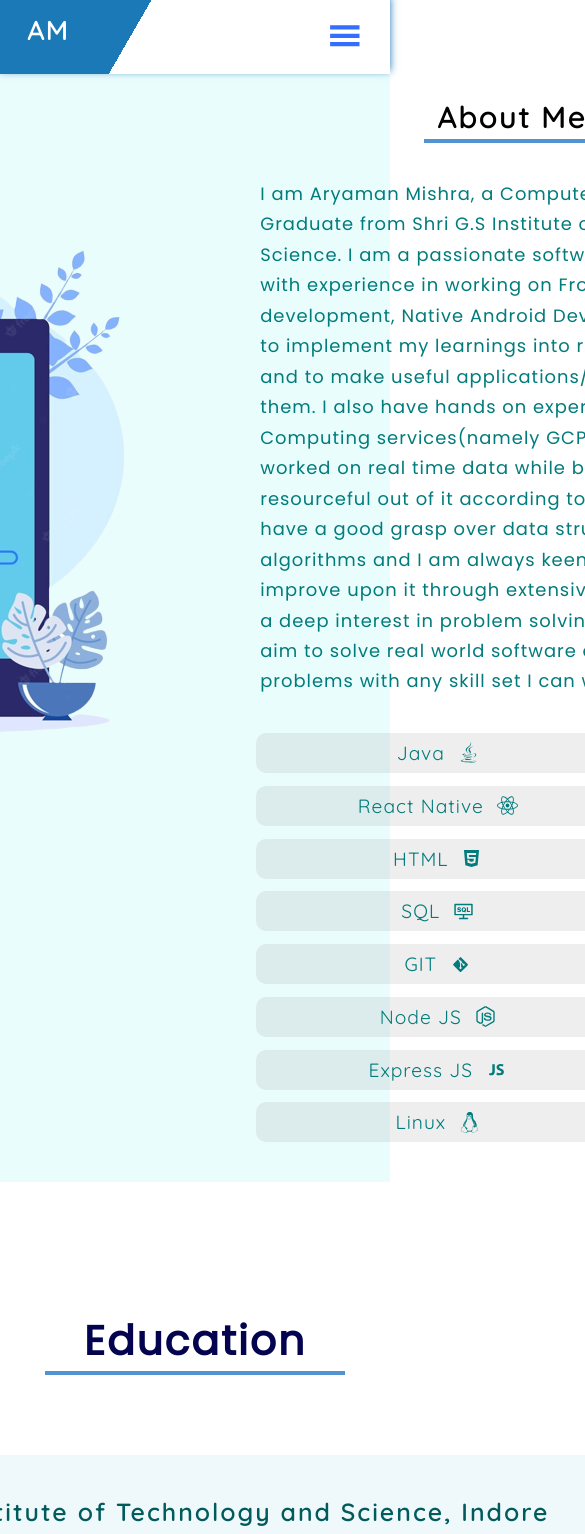
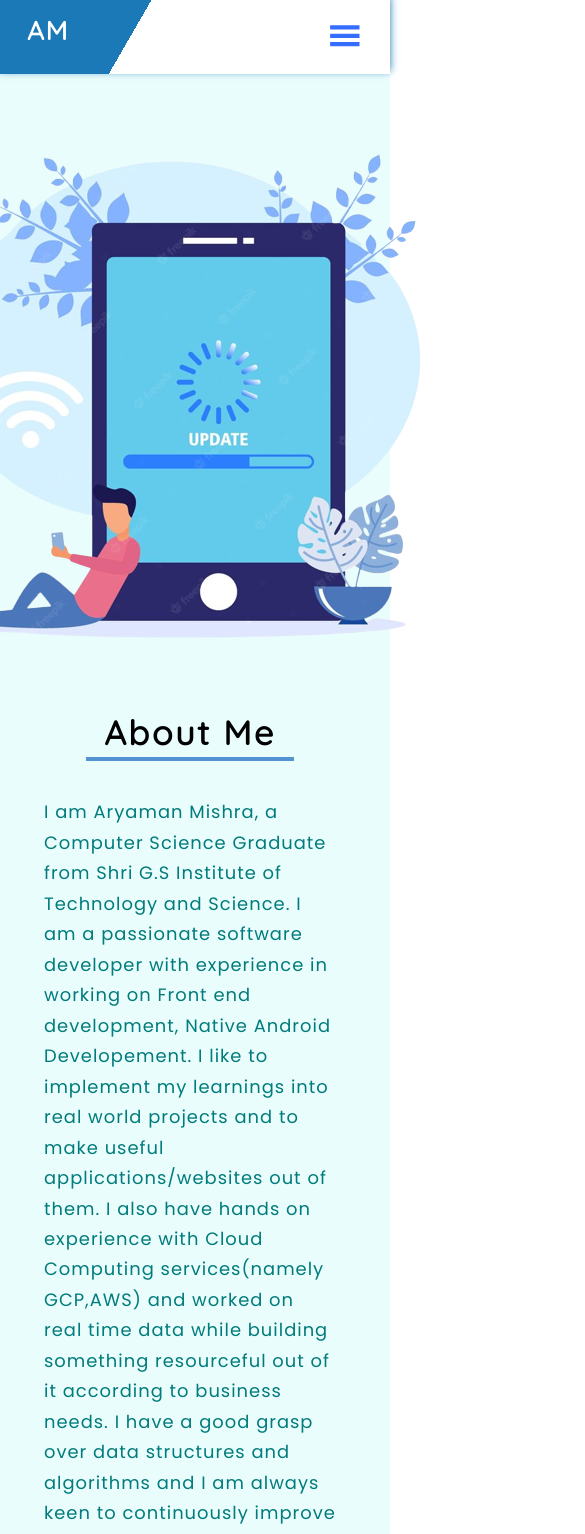
Before and after one commit to AryamanMishra/Portfolio-Website, a React (Create React App) app: page /about in a window 390 px wide. Shown: the top 1534 px of the page, 585 px wide, since content can reach past the window. Built offline with nearby package versions, Linux system fonts and the light colour scheme.

Commit message:
updated resp

```diff
--- a/src/data/icons.js
+++ b/src/data/icons.js
@@ -19,7 +19,7 @@ const icons = {
     "Node JS" : <FaNodeJs size={21}/>,
     "Mongo DB" : <DiMongodb size={21}/>,
     "Express JS" : <DiJavascript1 size={21}/>,
-    "Object Oriented Programming" : <DiCodeBadge size={21}/>,
+    "OOPS" : <DiCodeBadge size={21}/>,
     "Linux" : <FaLinux size={21}/>
 }
 
--- a/src/data/projects.js
+++ b/src/data/projects.js
@@ -56,7 +56,7 @@ const personal_projects = [
     {
         "id":"6",
         "name":"To do List Application",
-        "desc":"A basic to-do list application for mobile devices made using React Native, hosted on expo cloud and built using EAS CLI. i",
+        "desc":"A basic to-do list application for mobile devices made using React Native.",
         "tag": "rn",
         "img":TODOListIcon,
         'githubLink':"https://github.com/AryamanMishra/To-do-List-RN",
--- a/src/data/skills.js
+++ b/src/data/skills.js
@@ -12,7 +12,7 @@ const skills = [
     "Node JS",
     "Mongo DB",
     "Express JS",
-    "Object Oriented Programming",
+    "OOPS",
     "Linux"
 ]
 
--- a/src/styles/About.css
+++ b/src/styles/About.css
@@ -194,3 +194,311 @@
     transition: background 0s;
     border-radius: 50%;
 }
+
+
+/* resp  */
+
+@media only screen and (max-width:1300px) {
+    .main-about-section {
+        flex-direction: column;
+        align-items: center;
+        justify-content: center;
+        gap: 4em;
+    }
+    .hero-img-about {
+        padding-top: 3em;
+        margin-right: 5em;
+    }
+    .main-about-content-title h2 {
+        font-size: 2.2em;
+    }
+    .about-underline {
+        width: 13em;
+    }
+    .main-about-content {
+        display: flex;
+        align-items: center;
+        justify-content: center;
+    }
+    .main-about-content-skills {
+        grid-template-columns: 100px 100px 100px;
+        margin-left: -13.5em;
+        padding-bottom: 1em;
+    }
+}
+
+@media only screen and (max-width:1260px) {
+    .main-about-content-skills {
+       transform: scale(0.95);
+    }
+}
+
+@media only screen and (max-width:1230px) {
+    .main-about-content-skills {
+       transform: scale(0.87);
+    }
+}
+
+@media only screen and (max-width:1150px) {
+    .main-about-content-skills {
+        transform: scale(1);
+        grid-template-columns: 100px 100px
+    }
+}
+
+
+@media only screen and (max-width:1100px) {
+    .main-about-content-skills {
+        grid-template-columns: 100px 100px
+    }
+}
+
+@media only screen and (max-width:1060px) {
+    .main-about-content-skills {
+        grid-template-columns: 100px 100px
+    }
+}
+
+@media only screen and (max-width:860px) {
+    .main-about-content-skills {
+        grid-template-columns: 90px 90px ;
+        align-items: center;
+        justify-content: center;
+    }
+    .about-skill {
+        width: 340px;
+    }
+}
+
+@media only screen and (max-width:830px) {
+    .main-about-content-skills {
+        grid-template-columns: 80px 75px ;
+        column-gap: 290px;
+        align-items: center;
+        justify-content: center;
+    }
+    .about-skill {
+        width: 330px;
+    }
+}
+
+@media only screen and (max-width:800px) {
+    .main-about-content-skills {
+        grid-template-columns: 75px 60px ;
+        column-gap: 270px;
+        align-items: center;
+        justify-content: center;
+    }
+    .about-skill {
+        width: 320px;
+    }
+}
+
+@media only screen and (max-width:760px) {
+    .main-about-content-skills {
+        grid-template-columns: 60px 40px ;
+        column-gap: 260px;
+        align-items: center;
+        justify-content: center;
+    }
+    .about-skill {
+        width: 280px;
+    }
+}
+
+@media only screen and (max-width:730px) {
+    .main-about-content-skills {
+        grid-template-columns: 50px 35px ;
+        column-gap: 260px;
+        align-items: center;
+        justify-content: center;
+    }
+    .about-skill {
+        width: 280px;
+    }
+}
+
+@media only screen and (max-width:690px) {
+    .main-about-content-skills {
+        grid-template-columns: 50px 25px ;
+        column-gap: 230px;
+        align-items: center;
+        justify-content: center;
+    }
+    .about-skill {
+        width: 250px;
+    }
+}
+
+@media only screen and (max-width:650px) {
+    .main-about-content-skills {
+        grid-template-columns: 40px 10px ;
+        column-gap: 210px;
+        align-items: center;
+        justify-content: center;
+        margin-right: -10px;
+    }
+    .about-skill {
+        width: 220px;
+    }
+}
+
+@media only screen and (max-width:590px) {
+    .main-about-content-skills {
+        grid-template-columns: 40px 5px ;
+        column-gap: 200px;
+        align-items: center;
+        justify-content: center;
+        margin-right: -10px;
+    }
+    .about-skill {
+        width: 180px;
+    }
+    .about-skill p {
+        font-size: 1em;
+    }
+}
+
+@media only screen and (max-width:540px) {
+    .main-about-content-skills {
+        grid-template-columns: 40px 5px ;
+        column-gap: 180px;
+        align-items: center;
+        justify-content: center;
+        margin-right: -25px;
+    }
+    .about-skill {
+        width: 180px;
+    }
+    .about-skill p {
+        font-size: 0.95em;
+    }
+}
+
+@media only screen and (max-width:510px) {
+    .main-about-content-skills {
+        grid-template-columns: 40px 5px ;
+        column-gap: 160px;
+        align-items: center;
+        justify-content: center;
+        margin-right: -35px;
+    }
+    .about-skill {
+        width: 160px;
+    }
+    .about-skill p {
+        font-size: 0.95em;
+    }
+}
+
+@media only screen and (max-width:470px) {
+    .main-about-content-skills {
+        grid-template-columns: 40px 5px ;
+        column-gap: 140px;
+        align-items: center;
+        justify-content: center;
+        margin-right: -55px;
+    }
+    .about-skill {
+        width: 150px;
+    }
+    .about-skill p {
+        font-size: 0.9em;
+    }
+}
+
+@media only screen and (max-width:420px) {
+    .main-about-content-skills {
+        grid-template-columns: 40px 0px ;
+        column-gap: 130px;
+        align-items: center;
+        justify-content: center;
+        margin-right: -75px;
+    }
+    .about-skill {
+        width: 140px;
+    }
+    .about-skill p {
+        font-size: 0.87em;
+    }
+}
+
+@media only screen and (max-width:370px) {
+    .main-about-content-skills {
+        grid-template-columns: 40px 0px ;
+        column-gap: 110px;
+        align-items: center;
+        justify-content: center;
+        margin-right: -95px;
+    }
+    .about-skill {
+        width: 135px;
+    }
+    .about-skill p {
+        font-size: 0.8em;
+    }
+}
+
+@media only screen and (max-width:330px) {
+    .main-about-content-skills {
+        grid-template-columns: 40px 0px ;
+        column-gap: 95px;
+        align-items: center;
+        justify-content: center;
+        margin-right: -105px;
+    }
+    .about-skill {
+        width: 120px;
+    }
+    .about-skill p {
+        font-size: 0.75em;
+    }
+}
+
+@media only screen and (max-width:290px) {
+    .main-about-content-skills {
+        grid-template-columns: 40px 0px ;
+        column-gap: 85px;
+        align-items: center;
+        justify-content: center;
+        margin-right: -120px;
+    }
+    .about-skill {
+        width: 110px;
+    }
+    .about-skill p {
+        font-size: 0.65em;
+    }
+}
+
+@media only screen and (max-width:275px) {
+    .main-about-content-skills {
+        grid-template-columns: 40px 0px ;
+        column-gap: 78px;
+        align-items: center;
+        justify-content: center;
+        margin-right: -130px;
+    }
+    .about-skill {
+        width: 105px;
+    }
+    .about-skill p {
+        font-size: 0.6em;
+    }
+}
+
+@media only screen and (max-width:260px) {
+    .main-about-content-skills {
+        grid-template-columns: 40px 0px ;
+        column-gap: 72px;
+        align-items: center;
+        justify-content: center;
+        margin-right: -130px;
+    }
+    .about-skill {
+        width: 100px;
+    }
+    .about-skill p {
+        font-size: 0.55em;
+    }
+}
```
